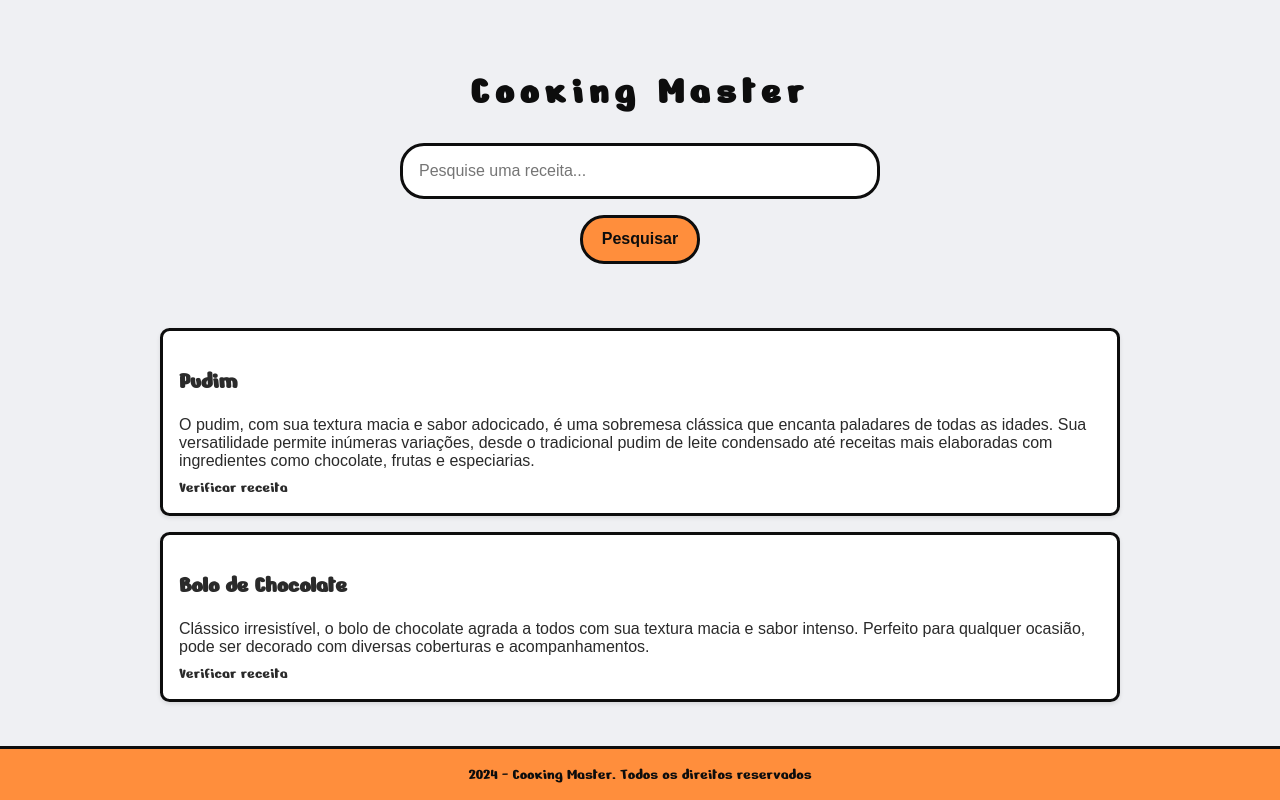
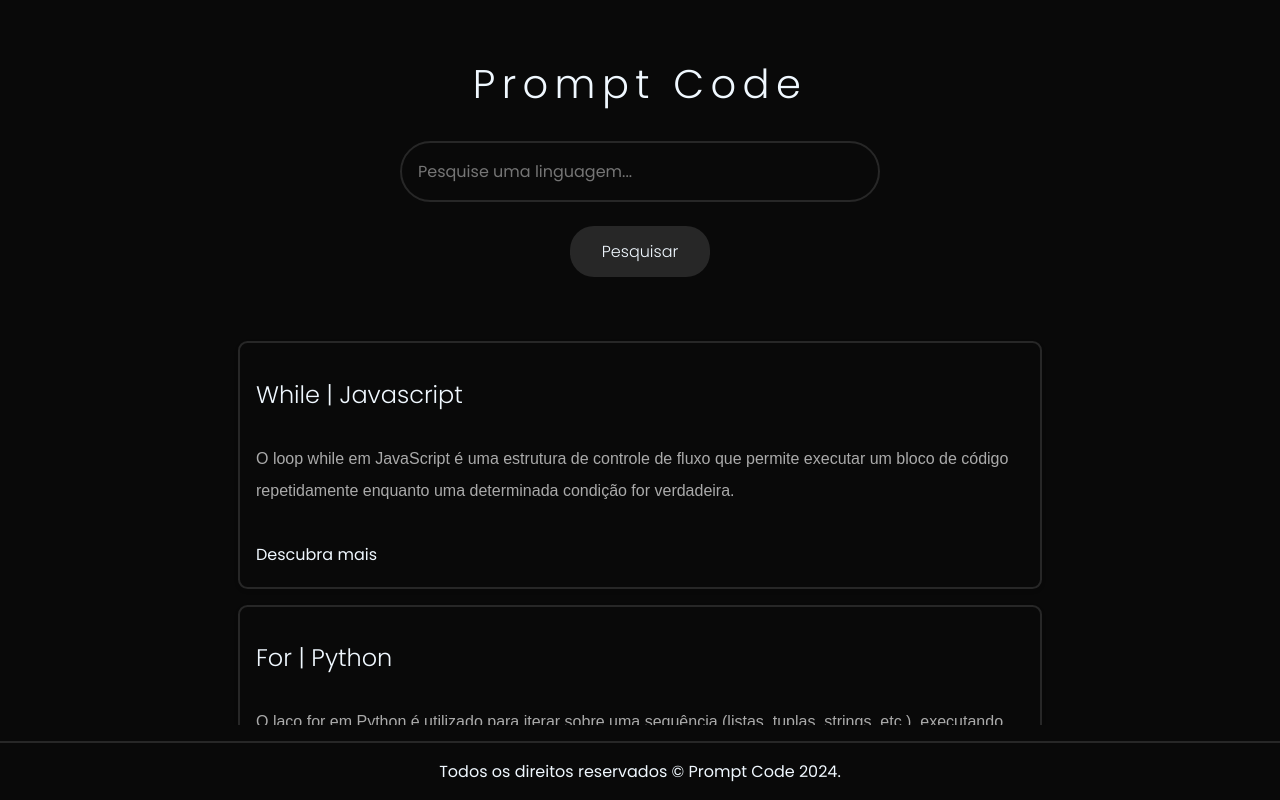
Before and after one commit to imdarkcode/Curso_ImersaoDev_Alura, a plain HTML site: page index.html in a window 1280 px wide. Both pictures are taken after a click on the button "Pesquisar". Drawn offline with Linux system fonts and the light colour scheme.

Commit message:
Aula - 3 e 4

```diff
--- /dev/null
+++ b/app.js
@@ -0,0 +1,24 @@
+function pesquisar() {
+    // Seleciona a seção onde os resultados da pesquisa serão exibidos
+    let section = document.getElementById("resultados-pesquisa");
+
+    // Inicializa uma string vazia para armazenar os resultados da pesquisa
+    let resultados = '';
+
+    // Itera sobre cada elemento do array 'dados'
+    for (let dado of dados) {
+      // Constrói o HTML para cada resultado, incluindo:
+      // - Título com o elemento e a linguagem
+      // - Descrição do elemento
+      // - Link para mais informações
+      resultados += `
+        <div class="item-resultado">
+          <h2>${dado.elemento} | ${dado.linguagem}</h2>
+          <p class="descricao-meta">${dado.descricao}</p>
+          <a href="${dado.link}" target="_blank">Descubra mais</a>
+        </div>`;
+    }
+
+    // Atribui o HTML construído à seção de resultados
+    section.innerHTML = resultados;
+  }
--- /dev/null
+++ b/dados.js
@@ -0,0 +1,50 @@
+let dados = [
+    {
+      elemento: "While",
+      linguagem: "Javascript",
+      descricao: "O loop while em JavaScript é uma estrutura de controle de fluxo que permite executar um bloco de código repetidamente enquanto uma determinada condição for verdadeira.",
+      link: "https://developer.mozilla.org/pt-BR/docs/Web/JavaScript/Reference/Statements/while"
+    },
+    {
+      elemento: "For",
+      linguagem: "Python",
+      descricao: "O laço for em Python é utilizado para iterar sobre uma sequência (listas, tuplas, strings, etc.), executando um bloco de código para cada elemento.",
+      link: "https://wiki.python.org/moin/ForLoop"
+    },
+    {
+      elemento: "Funções",
+      linguagem: "C++",
+      descricao: "Uma função em C++ é um bloco de código que realiza uma tarefa específica. Ela pode receber argumentos e retornar um valor.",
+      link: "https://learn.microsoft.com/pt-br/cpp/cpp/functions-cpp?view=msvc-170"
+    },
+    {
+        elemento: "Variáveis",
+        linguagem: "Java",
+        descricao: "Uma variável em Java é um contêiner que armazena um valor de um determinado tipo de dado.",
+        link: "https://docs.oracle.com/javase/tutorial/java/nutsandbolts/variables.html"
+      },
+      {
+        elemento: "If/Else",
+        linguagem: "C#",
+        descricao: "Estrutura condicional em C# que permite executar um bloco de código se uma condição for verdadeira e outro bloco se for falsa.",
+        link: "https://learn.microsoft.com/pt-br/dotnet/csharp/language-reference/keywords/if"
+      },
+      {
+        elemento: "Arrays",
+        linguagem: "PHP",
+        descricao: "Um array em PHP é uma estrutura de dados utilizada para armazenar uma coleção de valores.",
+        link: "https://www.php.net/manual/en/language.types.array.php"
+      },
+      {
+        elemento: "Funções anônimas",
+        linguagem: "JavaScript",
+        descricao: "Funções que não são declaradas com uma palavra-chave específica, mas são atribuídas a uma variável.",
+        link: "https://developer.mozilla.org/pt-BR/docs/Web/JavaScript/Guide/Expressions_and_Operators#funções_anônimas"
+      },
+      {
+        elemento: "Listas",
+        linguagem: "Python",
+        descricao: "Uma lista em Python é uma coleção ordenada e mutável de itens.",
+        link: "https://docs.python.org/3/tutorial/datastructures.html#lists"
+      }
+];
--- a/index.html
+++ b/index.html
@@ -4,48 +4,30 @@
     <head>
         <meta charset="UTF-8">
         <meta name="viewport" content="width=device-width, initial-scale=1.0">
-        <title>Cooking Master</title>
+        <title>Prompt Code</title>
         <link rel="stylesheet" href="style.css">
     </head>
 
     <body>
         <header>
-            <h1>Cooking Master</h1>
+            <h1>Prompt Code</h1>
         </header>
 
         <main>
             <section>
-                <input type="text" placeholder="Pesquise uma receita...">
-                <button>Pesquisar</button>
+                <input type="text" placeholder="Pesquise uma linguagem...">
+                <button onclick="pesquisar()">Pesquisar</button>
             </section>
 
-            <section class="resultados-pesquisa">
-                <div class="item-resultado">
-                    <h2><a href="#" target="_blank">Pudim</a></h2>
-
-                    <p class="descricao-meta">O pudim, com sua textura macia e sabor adocicado, é uma sobremesa clássica que encanta paladares de todas as idades. Sua versatilidade permite inúmeras variações, desde o tradicional pudim de leite condensado até receitas mais elaboradas com ingredientes como chocolate, frutas e especiarias.</p>
-
-                    <a href="#" target="_blank">Verificar receita</a>
-                </div>
-
-                <div class="item-resultado">
-                    <h2><a href="#" target="_blank">Bolo de Chocolate</a></h2>
-                    <p class="descricao-meta">Clássico irresistível, o bolo de chocolate agrada a todos com sua textura macia e sabor intenso. Perfeito para qualquer ocasião, pode ser decorado com diversas coberturas e acompanhamentos.</p>
-                    <a href="#" target="_blank">Verificar receita</a>
-                </div>
-
-                <div class="item-resultado">
-                    <h2><a href="#" target="_blank">Mousse de Maracujá</a></h2>
-                    <p class="descricao-meta">Leve e refrescante, o mousse de maracujá é uma sobremesa ideal para os dias quentes. Sua acidez equilibra a doçura, proporcionando uma experiência única ao paladar.</p>
-                    <a href="#" target="_blank">Verificar receita</a>
-                </div>
+            <section class="resultados-pesquisa" id="resultados-pesquisa">
             </section>
         </main>
 
         <footer>
-            <p>2024 - Cooking Master. Todos os direitos reservados</p>
+            <p>Todos os direitos reservados © Prompt Code 2024.</p>
         </footer>
 
-        <script src="script.js"></script>
+        <script src="dados.js"></script>
+        <script src="app.js"></script>
     </body>
 </html>
--- a/script.js
+++ /dev/null
@@ -1 +0,0 @@
-console.log("Olá, Mundo!")
--- a/style.css
+++ b/style.css
@@ -1,10 +1,11 @@
 /* Importa a fonte Chakra Petch do Google Fonts */
-@import url('https://fonts.googleapis.com/css2?family=Nerko+One&display=swap');
+@import url('https://fonts.googleapis.com/css2?family=Roboto:ital,wght@0,100;0,300;0,400;0,500;0,700;0,900;1,100;1,300;1,400;1,500;1,700;1,900&display=swap');
+@import url('https://fonts.googleapis.com/css2?family=Poppins:ital,wght@0,100;0,200;0,300;0,400;0,500;0,600;0,700;0,800;0,900;1,100;1,200;1,300;1,400;1,500;1,600;1,700;1,800;1,900&family=Roboto:ital,wght@0,100;0,300;0,400;0,500;0,700;0,900;1,100;1,300;1,400;1,500;1,700;1,900&display=swap');
 
 /* Estiliza o corpo da página */
 body {
-    font-family: "Nerko One", cursive; /* Define a fonte padrão */
-    background-color: #eff0f3; /* Cor de fundo da página */
+    font-family: "Roboto", sans-serif; /* Define a fonte padrão */
+    background-color: #090909; /* Definir cor do background */
     display: flex; /* Usa Flexbox para layout */
     flex-direction: column; /* Alinha os itens na vertical */
     align-items: center; /* Centraliza os itens horizontalmente */
@@ -14,11 +15,27 @@ body {
     padding: 0; /* Remove o padding padrão */
 }
 
+/* Estilizar a barra de rolagem */
+::-webkit-scrollbar {
+    width: 10px; /* Largura da barra */
+}
+
+::-webkit-scrollbar-thumb {
+    background: #272727; /* Cor da barra de rolagem */
+    border-radius: 2rem; /* Borda arredondada para barra de rolagem */
+}
+
+::-webkit-scrollbar-thumb:hover {
+    background: #d264d7; /* Mudar cor da barra de rolagem ao passar o mouse */
+}
+
 /* Estiliza os títulos h1 */
 h1 {
+    font-family: 'Poppins', sans-serif;
     font-size: 2.5rem; /* Tamanho da fonte */
-    color: #0d0d0d; /* Cor do texto */
+    color: #F0F8FF; /* Cor do texto */
     text-align: center; /* Alinha o texto ao centro */
+    font-weight: 300; /* Espessura da fonte */
     letter-spacing: 0.4rem; /* Espaçamento entre letras */
 }
 
@@ -32,33 +49,35 @@ section {
 
 /* Estiliza os inputs dentro das seções */
 section input {
+    font-family: 'Poppins', sans-serif;
     width: 30rem; /* Largura dos inputs */
     border: none; /* Remove a borda padrão */
     padding: 1rem; /* Espaçamento interno */
-    border-radius: 1.5rem; /* Borda arredondada */
-    margin-bottom: 1rem; /* Espaçamento abaixo dos inputs */
-    color: #2a2a2a; /* Cor do texto */
+    border-radius: 2rem; /* Borda arredondada */
+    margin-bottom: 1.5rem; /* Espaçamento abaixo dos inputs */
+    color: #F0F8FF; /* Cor do texto */
+    border: 2px solid #272727; /* Definir uma borda aos inputs */
+    background-color: transparent; /* Remover o background dos inputs */
     font-size: 1rem; /* Tamanho da fonte */
     box-sizing: border-box; /* Inclui padding e border na largura total */
-    border: #0d0d0d 3px solid;
 }
 
 /* Estiliza os botões dentro das seções */
 section button {
-    padding: 0.8rem 1.2rem; /* Espaçamento interno do botão */
+    font-family: 'Poppins', sans-serif;
+    padding: 0.8rem 2rem; /* Espaçamento interno do botão */
     border: none; /* Remove a borda padrão */
     border-radius: 1.5rem; /* Borda arredondada */
-    background-color: #ff8e3c;
-    border: 3px solid #0d0d0d;
-    color: #0d0d0d; /* Cor do texto do botão */
-    font-weight: 600;
+    background-color: #272727;
+    color: #F0F8FF; /* Cor do texto do botão */
+    font-weight: 300; /* Definir espessura da fonte */
     font-size: 1rem; /* Tamanho da fonte */
     cursor: pointer; /* Muda o cursor para indicar que é clicável */
 }
 
 /* Adiciona efeito hover ao botão de pesquisa */
 section button:hover {
-    background-color: #d9376e; /* Muda a cor de fundo ao passar o mouse */
+    background-color: #d264d7; /* Muda a cor de fundo ao passar o mouse */
 }
 
 /* Estiliza a caixa de resultados da pesquisa */
@@ -73,43 +92,48 @@ section button:hover {
 
 /* Estiliza cada item de resultado */
 .item-resultado {
-    background: #FFFFFF; /* Cor de fundo dos itens */
     border-radius: 0.6rem; /* Borda arredondada */
     padding: 1rem; /* Espaçamento interno */
     margin-bottom: 1rem; /* Espaçamento abaixo dos itens */
     box-shadow: 0 2px 4px rgba(0, 0, 0, 0.1); /* Sombra leve */
-    border: 3px solid #0d0d0d;
+    border: 2px solid #272727; /* Definir borada */
+    line-height: 2rem; /* Definir altura da linha */
+    width: 80%; /* Definir largura da div */
 }
 
 /* Estiliza os títulos dentro dos itens de resultado */
 .item-resultado h2 {
+    font-family: 'Poppins', sans-serif; /* Definir fonte */
+    font-weight: 300; /* Definir espessuera da fonte */
     font-size: 1.5rem; /* Tamanho da fonte */
-    color: #2a2a2a; /* Cor do texto */
+    color: #F0F8FF; /* Cor do texto */
 }
 
 /* Estiliza os links dentro dos itens de resultado */
 .item-resultado a {
     text-decoration: none; /* Remove o sublinhado padrão dos links */
-    color: #2a2a2a; /* Cor do texto dos links */
+    color: #F0F8FF; /* Definir cor do texto */
+    border-radius: 2rem; /* Definir canto arredondado */
+    font-family: 'Poppins', sans-serif; /* Definir fonte */
 }
 
 /* Estiliza os links quando são passados o mouse sobre */
 .item-resultado a:hover {
-    text-decoration: underline; /* Adiciona sublinhado ao passar o mouse */
+    text-decoration: underline; /* Definir sublinhado ao passar o mouse */
 }
 
 /* Estiliza a descrição meta dentro dos itens de resultado */
 .descricao-meta {
-    color: #2a2a2a; /* Cor do texto */
-    font-family: sans-serif;
-    margin: 0.5rem 0; /* Margem acima e abaixo */
+    color: #aaaaaa; /* Cor do texto */
+    font-family: sans-serif; /* Definir fonte */
+    margin: 2rem 0; /* Margem acima e abaixo */
 }
 
 /* Estiliza o rodapé da página */
 footer {
-    background-color: #ff8e3c; /* Cor de fundo do rodapé */
-    color: #0d0d0d; /* Cor do texto */
-    border-top: 3px solid #0d0d0d;
+    font-family: 'Poppins', sans-serif; /* Definir fonte */
+    border-top: 2px solid #272727; /* Definir borda superior */
+    color: #F0F8FF; /* Cor do texto */
     text-align: center; /* Alinha o texto ao centro */
     padding: 0; /* Espaçamento interno */
     width: 100%; /* Largura total da página */
```
